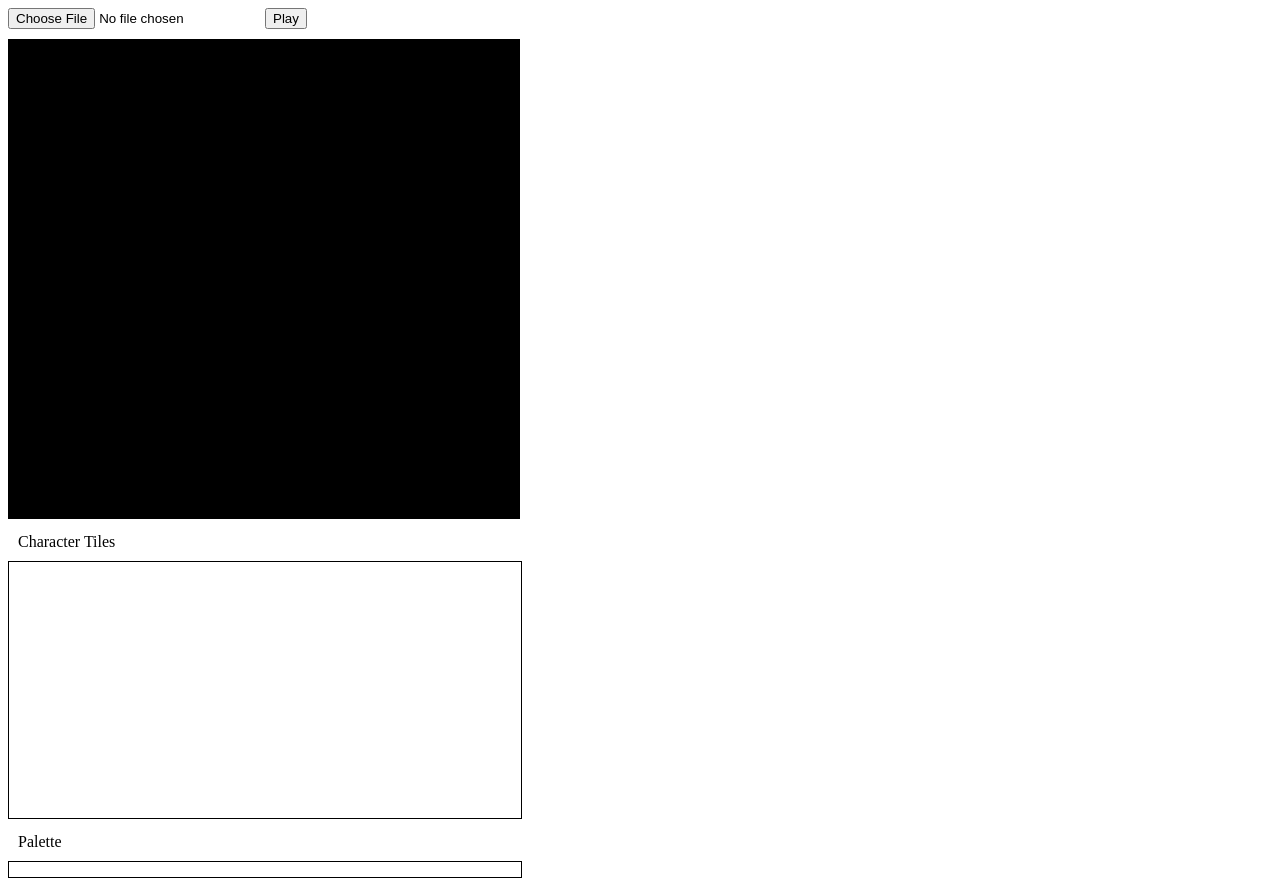
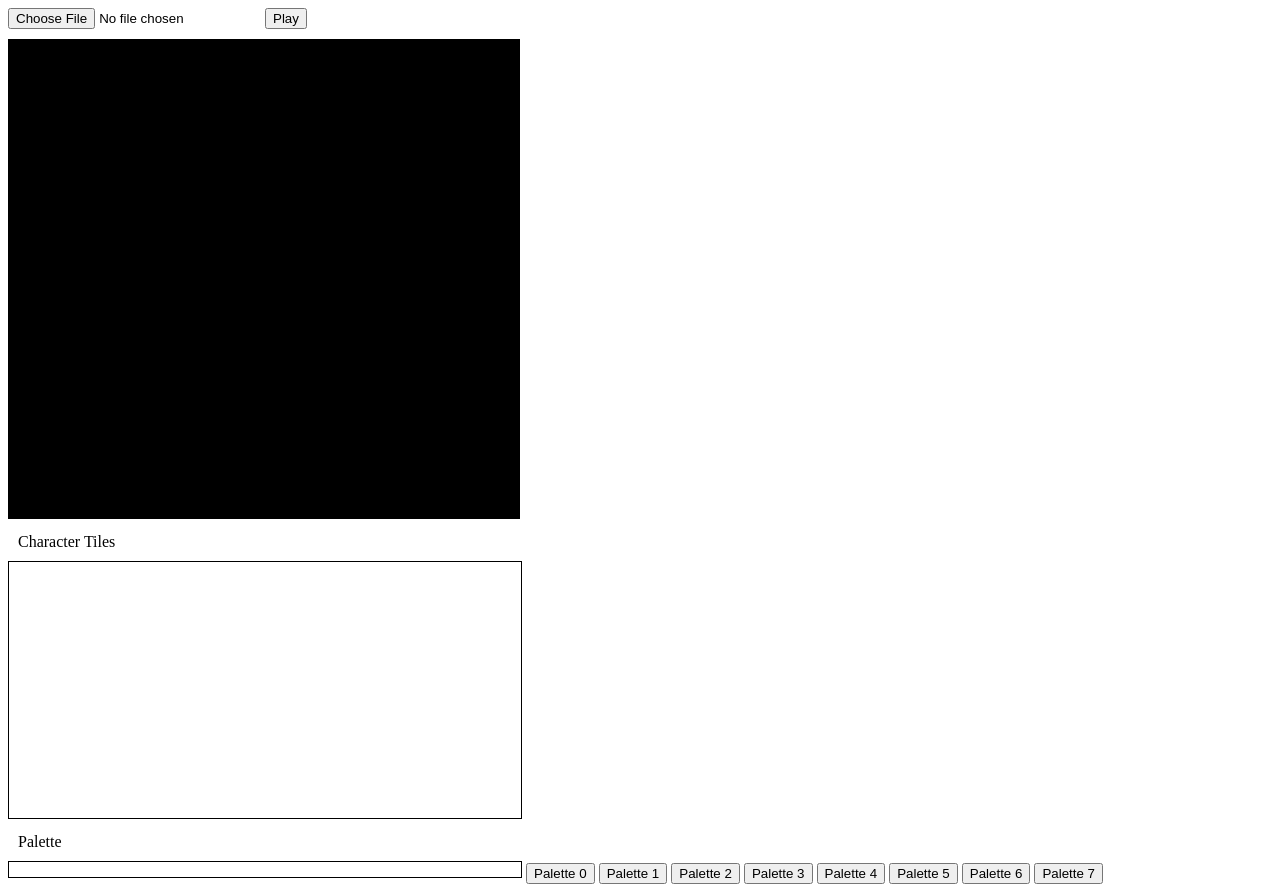
Before and after one commit to jauhararifin/magnes, a plain HTML site: page platform/web/index.html in a window 1280 px wide. Drawn offline with Linux system fonts and the light colour scheme; no server answers.

Commit message:
add palette debugging option and fix bug in the color calculation

```diff
--- a/platform/web/index.html
+++ b/platform/web/index.html
@@ -52,6 +52,14 @@
       <canvas id="charTileCanvas" class="pixelate" width=256 height=128></canvas>
       <p>Palette</p>
       <canvas id="paletteCanvas" class="pixelate" width=33 height=1></canvas>
+      <button onClick="setPalette(0);">Palette 0</button>
+      <button onClick="setPalette(1);">Palette 1</button>
+      <button onClick="setPalette(2);">Palette 2</button>
+      <button onClick="setPalette(3);">Palette 3</button>
+      <button onClick="setPalette(4);">Palette 4</button>
+      <button onClick="setPalette(5);">Palette 5</button>
+      <button onClick="setPalette(6);">Palette 6</button>
+      <button onClick="setPalette(7);">Palette 7</button>
     </div>
     <script src="/main.js"></script>
   </body>
--- a/platform/web/main.js
+++ b/platform/web/main.js
@@ -64,9 +64,14 @@ window.onload = async function() {
     debugCPU,
     getDebugTileFramebufer,
     getDebugPaletteImage,
+    setDebugPaletteId,
     getScreenFramebuffer,
   } = module.instance.exports;
   memoryBuffer = memory.buffer
+
+  window.setPalette = function(id) {
+    setDebugPaletteId(id)
+  }
 
   document.addEventListener('keyup', (event) => {
     if (event.key === 'ArrowUp')
```
Also changed, not shown: 2 other files.
